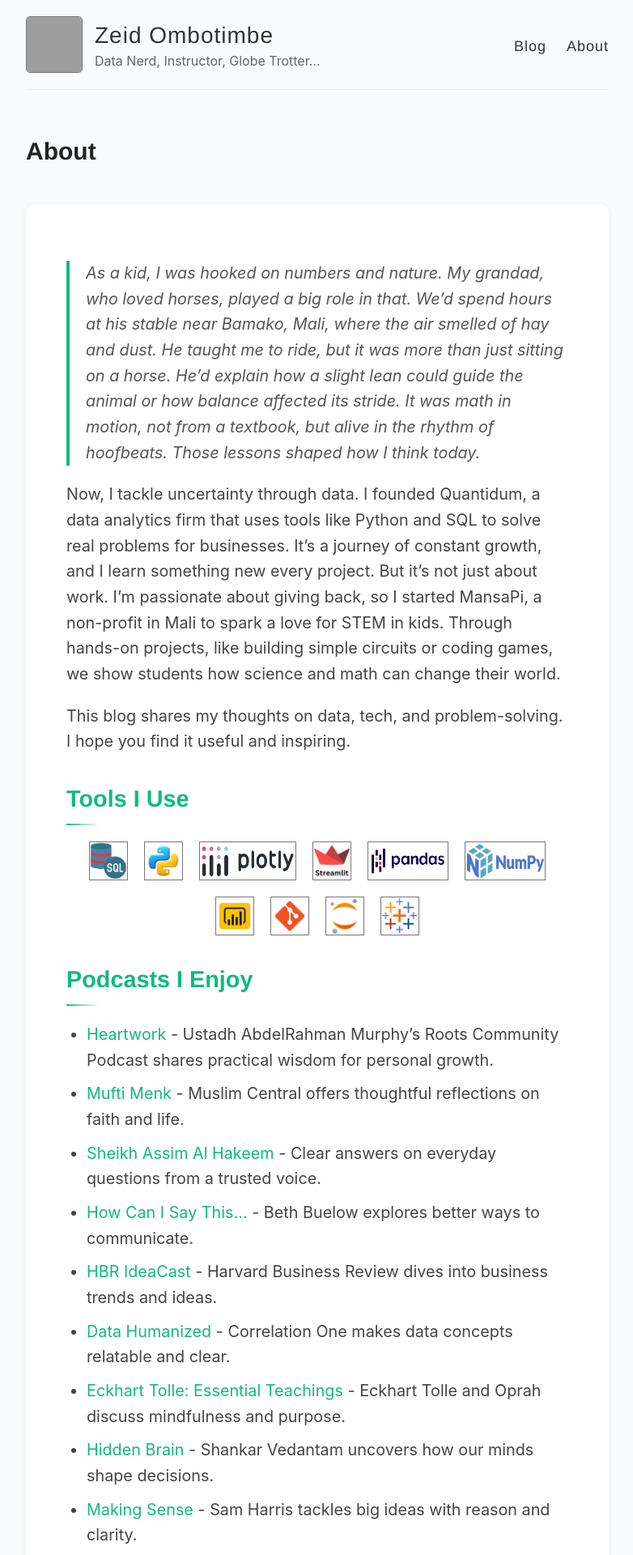
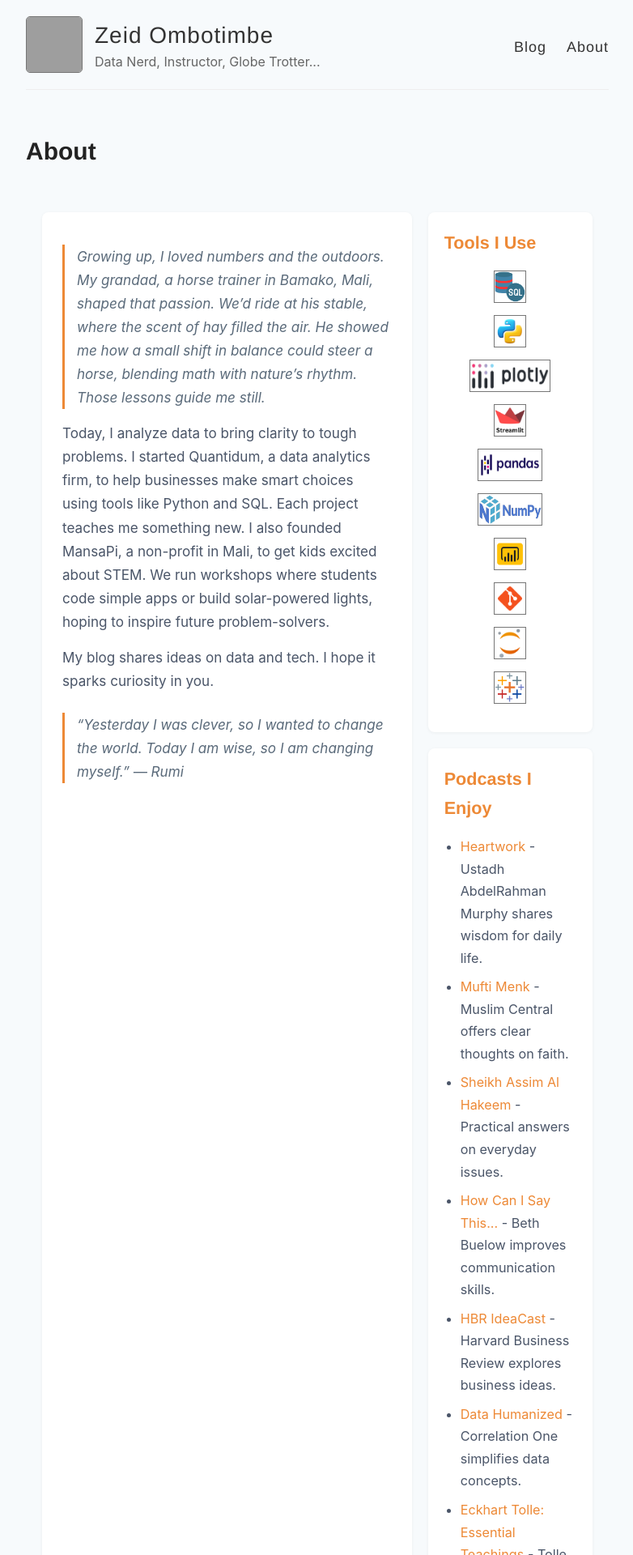
Before and after one commit to obtbe/obtbe.github.io, a Jekyll site: the page built from about.md, in a window 1280 px wide. Shown: the top 1920 px of the page at 81% size, without its empty margins (248-1030 px from the left). Built offline with Jekyll 4.4.1, drawn with Linux system fonts in a browser that asks for light colours; our own code applies the rules of GitHub Pages for plain Markdown files; some of the changed text lies outside the part shown; grey boxes are pictures that could not be loaded.

Commit message:
about changed

```diff
--- a/about.md
+++ b/about.md
@@ -4,203 +4,211 @@ date: 2023-10-09T10:00:00Z
 description: ""
 ---
 
-<div class="about-container">
-  <div class="about-content">
-    <p>As a kid, I was hooked on numbers and nature. My grandad, who loved horses, played a big role in that. We’d spend hours at his stable near Bamako, Mali, where the air smelled of hay and dust. He taught me to ride, but it was more than just sitting on a horse. He’d explain how a slight lean could guide the animal or how balance affected its stride. It was math in motion, not from a textbook, but alive in the rhythm of hoofbeats. Those lessons shaped how I think today.</p>
-
-    <p>Now, I tackle uncertainty through data. I founded Quantidum, a data analytics firm that uses tools like Python and SQL to solve real problems for businesses. It’s a journey of constant growth, and I learn something new every project. But it’s not just about work. I’m passionate about giving back, so I started MansaPi, a non-profit in Mali to spark a love for STEM in kids. Through hands-on projects, like building simple circuits or coding games, we show students how science and math can change their world.</p>
-
-    <p>This blog shares my thoughts on data, tech, and problem-solving. I hope you find it useful and inspiring.</p>
-
-    <h2>Tools I Use</h2>
-    <div class="tool-icons">
-      <img src="/images/sql.png" alt="SQL Icon" width="48" height="48">
-      <img src="/images/python.png" alt="Python Icon" width="48" height="48">
-      <img src="/images/plotly.png" alt="Plotly Icon" width="120" height="48">
-      <img src="/images/streamlit.png" alt="Streamlit Icon" width="48" height="48">
-      <img src="/images/pandas.png" alt="Pandas Icon" width="100" height="48">
-      <img src="/images/numpy.png" alt="Numpy Icon" width="100" height="48">
-      <img src="/images/powerbi.png" alt="Power BI Icon" width="48" height="48">
-      <img src="/images/git.png" alt="Git Icon" width="48" height="48">
-      <img src="/images/jupyter.png" alt="Jupyter Icon" width="48" height="48">
-      <img src="/images/tableau.png" alt="Tableau Icon" width="48" height="48">
+<div class="about-wrapper">
+  <div class="about-main">
+    <div class="about-bio">
+      <p>Growing up, I loved numbers and the outdoors. My grandad, a horse trainer in Bamako, Mali, shaped that passion. We’d ride at his stable, where the scent of hay filled the air. He showed me how a small shift in balance could steer a horse, blending math with nature’s rhythm. Those lessons guide me still.</p>
+      <p>Today, I analyze data to bring clarity to tough problems. I started Quantidum, a data analytics firm, to help businesses make smart choices using tools like Python and SQL. Each project teaches me something new. I also founded MansaPi, a non-profit in Mali, to get kids excited about STEM. We run workshops where students code simple apps or build solar-powered lights, hoping to inspire future problem-solvers.</p>
+      <p>My blog shares ideas on data and tech. I hope it sparks curiosity in you.</p>
     </div>
-
-    <h2>Podcasts I Enjoy</h2>
-    <ul>
-      <li><a href="https://podcasts.apple.com/us/channel/roots-community-podcast/id6502764375">Heartwork</a> - Ustadh AbdelRahman Murphy’s Roots Community Podcast shares practical wisdom for personal growth.</li>
-      <li><a href="https://podcasts.apple.com/us/podcast/mufti-menk/id592746186">Mufti Menk</a> - Muslim Central offers thoughtful reflections on faith and life.</li>
-      <li><a href="https://podcasts.apple.com/us/podcast/sheikh-assim-al-hakeem/id1723926769">Sheikh Assim Al Hakeem</a> - Clear answers on everyday questions from a trusted voice.</li>
-      <li><a href="https://podcasts.apple.com/us/podcast/how-can-i-say-this/id1434883770">How Can I Say This...</a> - Beth Buelow explores better ways to communicate.</li>
-      <li><a href="https://podcasts.apple.com/us/podcast/hbr-ideacast/id152022135">HBR IdeaCast</a> - Harvard Business Review dives into business trends and ideas.</li>
-      <li><a href="https://podcasts.apple.com/us/podcast/data-humanized-by-correlation-one/id1693484349">Data Humanized</a> - Correlation One makes data concepts relatable and clear.</li>
-      <li><a href="https://podcasts.apple.com/us/podcast/eckhart-tolle-essential-teachings/id1458654443">Eckhart Tolle: Essential Teachings</a> - Eckhart Tolle and Oprah discuss mindfulness and purpose.</li>
-      <li><a href="https://podcasts.apple.com/us/podcast/hidden-brain/id1028908750">Hidden Brain</a> - Shankar Vedantam uncovers how our minds shape decisions.</li>
-      <li><a href="https://podcasts.apple.com/us/podcast/making-sense-with-sam-harris/id733163012">Making Sense</a> - Sam Harris tackles big ideas with reason and clarity.</li>
-      <li><a href="https://podcasts.apple.com/us/podcast/the-glenn-show/id505824976">The Glenn Show</a> - Glenn Loury offers sharp takes on culture and policy.</li>
-      <li><a href="https://podcasts.apple.com/us/podcast/y-combinator-startup-podcast/id1236907421">Y Combinator Startup Podcast</a> - Y Combinator shares insights on building companies.</li>
-      <li><a href="https://podcasts.apple.com/us/podcast/startalk-radio/id325404506">StarTalk Radio</a> - Neil deGrasse Tyson makes science fun and accessible.</li>
-      <li><a href="https://podcasts.apple.com/us/podcast/lex-fridman-podcast/id1434243584">Lex Fridman Podcast</a> - Lex Fridman explores tech and science with depth.</li>
-      <li><a href="https://podcasts.apple.com/us/podcast/lightcone-podcast/id1743860177">Lightcone Podcast</a> - Y Combinator’s take on startups and innovation.</li>
-    </ul>
-
-    <h2>Currently Reading</h2>
-    <p><a href="https://www.amazon.com/Fooled-Randomness-Hidden-Markets-Incerto/dp/0812975219">Fooled by Randomness</a> by Nassim Nicholas Taleb. After enjoying Antifragile, I’m drawn to Taleb’s sharp take on luck and probability. His ideas, based on years as a trader, make me rethink how chance shapes our decisions.</p>
-
-    <h2>Recently Read</h2>
-    <ul>
-      <li><a href="https://www.amazon.com/Storytelling-Data-Visualization-Business-Professionals/dp/1119002257">Storytelling with Data</a> by Cole Nussbaumer Knaflic. Published in 2015, this book taught me how to turn numbers into clear, engaging stories for clients.</li>
-      <li><a href="https://www.amazon.com/Antifragile-Things-That-Disorder-Incerto/dp/0812979680">Antifragile</a> by Nassim Nicholas Taleb. Released in 2012, it explores how some systems thrive in chaos, pushing me to embrace uncertainty in work.</li>
-      <li><a href="https://www.amazon.com/Automating-Inequality-High-Tech-Profile-Police/dp/1250074312">Automating Inequality</a> by Virginia Eubanks. From 2018, this book opened my eyes to how automated systems can deepen unfairness, especially in vulnerable communities.</li>
-      <li><a href="https://www.amazon.com/Basic-Economics-Thomas-Sowell/dp/0465060730">Basic Economics</a> by Thomas Sowell. I’ve read this 2014 edition eight times since finding it in my dad’s office in 2017. Its clear breakdown of markets and policies keeps me coming back.</li>
-    </ul>
-
     <blockquote class="quote">
       “Yesterday I was clever, so I wanted to change the world. Today I am wise, so I am changing myself.” — Rumi
     </blockquote>
+  </div>
+  <div class="about-sidebar">
+    <div class="sidebar-section">
+      <h3>Tools I Use</h3>
+      <div class="tool-grid">
+        <img src="/images/sql.png" alt="SQL Icon" width="40" height="40">
+        <img src="/images/python.png" alt="Python Icon" width="40" height="40">
+        <img src="/images/plotly.png" alt="Plotly Icon" width="100" height="40">
+        <img src="/images/streamlit.png" alt="Streamlit Icon" width="40" height="40">
+        <img src="/images/pandas.png" alt="Pandas Icon" width="80" height="40">
+        <img src="/images/numpy.png" alt="Numpy Icon" width="80" height="40">
+        <img src="/images/powerbi.png" alt="Power BI Icon" width="40" height="40">
+        <img src="/images/git.png" alt="Git Icon" width="40" height="40">
+        <img src="/images/jupyter.png" alt="Jupyter Icon" width="40" height="40">
+        <img src="/images/tableau.png" alt="Tableau Icon" width="40" height="40">
+      </div>
+    </div>
+    <div class="sidebar-section">
+      <h3>Podcasts I Enjoy</h3>
+      <ul>
+        <li><a href="https://podcasts.apple.com/us/channel/roots-community-podcast/id6502764375">Heartwork</a> - Ustadh AbdelRahman Murphy shares wisdom for daily life.</li>
+        <li><a href="https://podcasts.apple.com/us/podcast/mufti-menk/id592746186">Mufti Menk</a> - Muslim Central offers clear thoughts on faith.</li>
+        <li><a href="https://podcasts.apple.com/us/podcast/sheikh-assim-al-hakeem/id1723926769">Sheikh Assim Al Hakeem</a> - Practical answers on everyday issues.</li>
+        <li><a href="https://podcasts.apple.com/us/podcast/how-can-i-say-this/id1434883770">How Can I Say This...</a> - Beth Buelow improves communication skills.</li>
+        <li><a href="https://podcasts.apple.com/us/podcast/hbr-ideacast/id152022135">HBR IdeaCast</a> - Harvard Business Review explores business ideas.</li>
+        <li><a href="https://podcasts.apple.com/us/podcast/data-humanized-by-correlation-one/id1693484349">Data Humanized</a> - Correlation One simplifies data concepts.</li>
+        <li><a href="https://podcasts.apple.com/us/podcast/eckhart-tolle-essential-teachings/id1458654443">Eckhart Tolle: Essential Teachings</a> - Tolle and Oprah discuss mindfulness.</li>
+        <li><a href="https://podcasts.apple.com/us/podcast/hidden-brain/id1028908750">Hidden Brain</a> - Shankar Vedantam reveals how minds work.</li>
+        <li><a href="https://podcasts.apple.com/us/podcast/making-sense-with-sam-harris/id733163012">Making Sense</a> - Sam Harris debates big ideas clearly.</li>
+        <li><a href="https://podcasts.apple.com/us/podcast/the-glenn-show/id505824976">The Glenn Show</a> - Glenn Loury discusses culture and policy.</li>
+        <li><a href="https://podcasts.apple.com/us/podcast/y-combinator-startup-podcast/id1236907421">Y Combinator Startup Podcast</a> - Tips for building startups.</li>
+        <li><a href="https://podcasts.apple.com/us/podcast/startalk-radio/id325404506">StarTalk Radio</a> - Neil deGrasse Tyson makes science engaging.</li>
+        <li><a href="https://podcasts.apple.com/us/podcast/lex-fridman-podcast/id1434243584">Lex Fridman Podcast</a> - Deep dives into tech and science.</li>
+        <li><a href="https://podcasts.apple.com/us/podcast/lightcone-podcast/id1743860177">Lightcone Podcast</a> - Y Combinator’s insights on innovation.</li>
+      </ul>
+    </div>
+    <div class="sidebar-section">
+      <h3>Currently Reading</h3>
+      <p><a href="https://www.amazon.com/Fooled-Randomness-Hidden-Markets-Incerto/dp/0812975219">Fooled by Randomness</a> by Nassim Nicholas Taleb. Published in 2001, it explores luck and probability with sharp insights from Taleb’s trading days. It’s reshaping how I view chance in data.</p>
+    </div>
+    <div class="sidebar-section">
+      <h3>Recently Read</h3>
+      <ul>
+        <li><a href="https://www.amazon.com/Storytelling-Data-Visualization-Business-Professionals/dp/1119002257">Storytelling with Data</a> by Cole Nussbaumer Knaflic (2015). It taught me to present data as clear, engaging stories for clients.</li>
+        <li><a href="https://www.amazon.com/Antifragile-Things-That-Disorder-Incerto/dp/0812979680">Antifragile</a> by Nassim Nicholas Taleb (2012). This book showed me how to thrive in uncertainty, a key for analytics.</li>
+        <li><a href="https://www.amazon.com/Automating-Inequality-High-Tech-Profile-Police/dp/1250074312">Automating Inequality</a> by Virginia Eubanks (2018). It revealed how tech can worsen unfairness in communities.</li>
+        <li><a href="https://www.amazon.com/Basic-Economics-Thomas-Sowell/dp/0465060730">Basic Economics</a> by Thomas Sowell (2014). Found in my dad’s office in 2017, I’ve read it eight times for its clear take on markets.</li>
+      </ul>
+    </div>
   </div>
 </div>
 
 <style>
   body {
     font-family: 'Inter', -apple-system, BlinkMacSystemFont, 'Segoe UI', Roboto, sans-serif;
-    line-height: 1.6;
-    color: #333;
-    background-color: #f8fafc;
+    line-height: 1.7;
+    color: #2d3748;
+    background-color: #f7fafc;
     margin: 0;
     padding: 0;
   }
 
-  .about-container {
-    max-width: 800px;
-    margin: 40px auto;
+  .about-wrapper {
+    max-width: 1000px;
+    margin: 30px auto;
+    display: flex;
+    gap: 20px;
     padding: 20px;
-    background: #fff;
-    border-radius: 12px;
-    box-shadow: 0 2px 8px rgba(0, 0, 0, 0.05);
   }
 
-  .about-content {
-    padding: 30px;
+  .about-main {
+    flex: 2;
+    background: #fff;
+    border-radius: 8px;
+    padding: 25px;
+    box-shadow: 0 1px 4px rgba(0, 0, 0, 0.05);
   }
 
-  .about-content p {
-    font-size: 1.1em;
-    margin: 20px 0;
-    color: #444;
+  .about-bio p {
+    font-size: 0.95em;
+    color: #4a5568;
+    margin: 15px 0;
   }
 
-  .about-content p:first-of-type {
+  .about-bio p:first-of-type {
     font-style: italic;
-    color: #555;
-    border-left: 4px solid #10b981;
-    padding-left: 20px;
-  }
-
-  .about-content h2 {
-    font-size: 1.6em;
-    color: #10b981;
-    margin-top: 30px;
-    position: relative;
-    padding-bottom: 8px;
-  }
-
-  .about-content h2::after {
-    content: '';
-    position: absolute;
-    bottom: 0;
-    left: 0;
-    width: 40px;
-    height: 2px;
-    background: linear-gradient(90deg, #10b981, transparent);
-  }
-
-  .tool-icons {
-    display: flex;
-    flex-wrap: wrap;
-    gap: 20px;
-    justify-content: center;
-    margin: 20px 0;
-  }
-
-  .tool-icons img {
-    transition: transform 0.3s ease;
-  }
-
-  .tool-icons img:hover {
-    transform: scale(1.1);
-  }
-
-  .about-content ul {
-    margin: 20px 0;
-    padding-left: 25px;
-  }
-
-  .about-content ul li {
-    font-size: 1.1em;
-    color: #444;
-    margin-bottom: 10px;
-  }
-
-  .about-content ul li a {
-    color: #10b981;
-    text-decoration: none;
-    transition: color 0.3s ease;
-  }
-
-  .about-content ul li a:hover {
-    color: #059669;
-    text-decoration: underline;
+    color: #5a6a7a;
+    border-left: 3px solid #ed8936;
+    padding-left: 15px;
   }
 
   .quote {
     font-style: italic;
-    color: #555;
-    border-left: 4px solid #10b981;
-    padding-left: 20px;
-    margin: 30px 0;
-    font-size: 1.1em;
+    color: #5a6a7a;
+    border-left: 3px solid #ed8936;
+    padding-left: 15px;
+    margin: 25px 0;
+    font-size: 0.95em;
   }
 
-  .quote::after {
-    content: '';
-    display: block;
-    margin-top: 10px;
+  .about-sidebar {
+    flex: 1;
+    display: flex;
+    flex-direction: column;
+    gap: 20px;
+  }
+
+  .sidebar-section {
+    background: #fff;
+    border-radius: 8px;
+    padding: 20px;
+    box-shadow: 0 1px 4px rgba(0, 0, 0, 0.05);
+  }
+
+  .sidebar-section h3 {
+    font-size: 1.2em;
+    color: #ed8936;
+    margin: 0 0 15px;
+    font-weight: 600;
+  }
+
+  .tool-grid {
+    display: grid;
+    grid-template-columns: repeat(auto-fit, minmax(80px, 1fr));
+    gap: 15px;
+    justify-items: center;
+    margin: 15px 0;
+  }
+
+  .tool-grid img {
+    transition: transform 0.2s ease;
+  }
+
+  .tool-grid img:hover {
+    transform: scale(1.15);
+  }
+
+  .sidebar-section ul {
+    margin: 0;
+    padding-left: 20px;
+  }
+
+  .sidebar-section ul li {
+    font-size: 0.9em;
+    color: #4a5568;
+    margin-bottom: 8px;
+  }
+
+  .sidebar-section ul li a {
+    color: #ed8936;
+    text-decoration: none;
+    transition: color 0.2s ease;
+  }
+
+  .sidebar-section ul li a:hover {
+    color: #c05621;
+    text-decoration: underline;
+  }
+
+  .sidebar-section p {
+    font-size: 0.9em;
+    color: #4a5568;
+    margin: 10px 0;
   }
 
   /* Responsive Design */
-  @media (max-width: 600px) {
-    .about-container {
+  @media (max-width: 768px) {
+    .about-wrapper {
+      flex-direction: column;
       margin: 20px;
       padding: 15px;
     }
 
-    .about-content {
-      padding: 20px;
+    .about-main, .sidebar-section {
+      padding: 15px;
     }
 
-    .about-content h2 {
-      font-size: 1.4em;
+    .about-bio p, .quote, .sidebar-section ul li, .sidebar-section p {
+      font-size: 0.85em;
     }
 
-    .about-content p, .about-content ul li, .quote {
-      font-size: 1em;
+    .sidebar-section h3 {
+      font-size: 1.1em;
     }
 
-    .tool-icons {
-      gap: 15px;
+    .tool-grid img {
+      width: 36px;
+      height: 36px;
     }
 
-    .tool-icons img {
-      width: 40px;
-      height: 40px;
-    }
-
-    .tool-icons img[alt="Plotly Icon"],
-    .tool-icons img[alt="Pandas Icon"],
-    .tool-icons img[alt="Numpy Icon"] {
-      width: 80px;
-      height: 40px;
+    .tool-grid img[alt="Plotly Icon"],
+    .tool-grid img[alt="Pandas Icon"],
+    .tool-grid img[alt="Numpy Icon"] {
+      width: 72px;
+      height: 36px;
     }
   }
 
```
